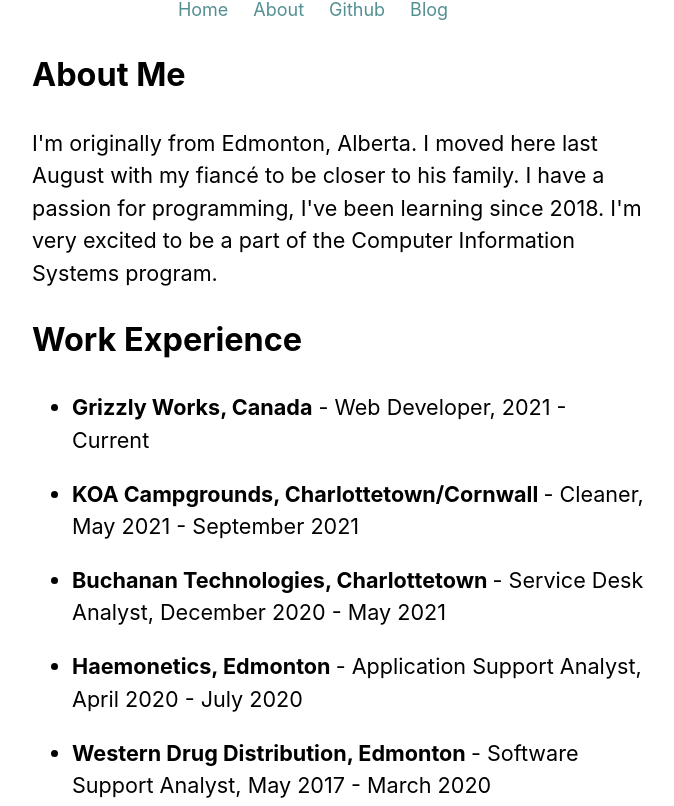
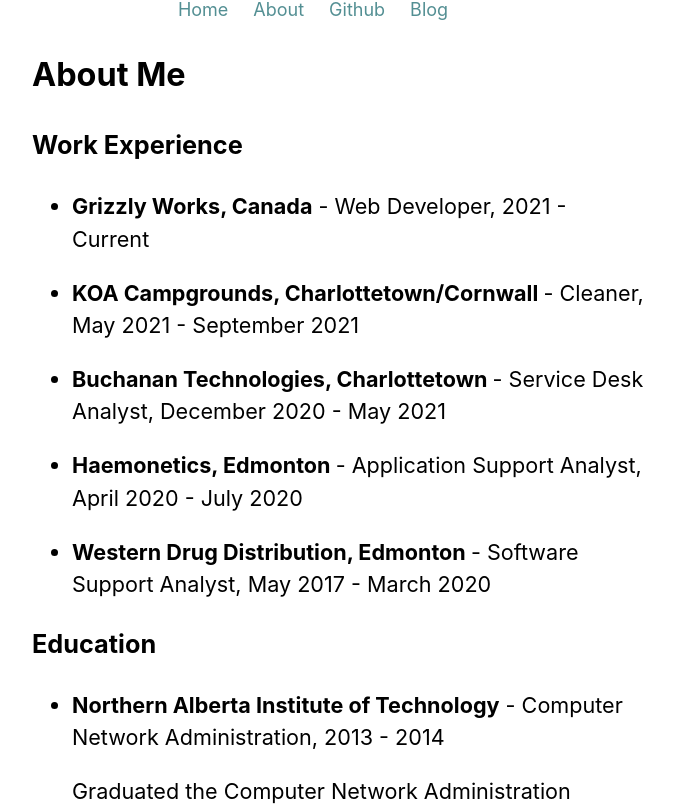
Before and after one commit to ashmval/nextjs-portfolio, a Next.js app: page /about in a window 1280 px wide. Shown: the part 335-1141 px from the top of the page, without its empty margins (302-976 px from the left). Built offline with nearby package versions, Linux system fonts and the light colour scheme.

Commit message:
Updated about page.

```diff
--- a/pages/about.js
+++ b/pages/about.js
@@ -19,13 +19,9 @@
                 </h2>
                 <p>
                     {/*Fix this */}
-                    I'm originally from Edmonton, Alberta.
-                    I moved here last August with my fiancé to be closer to his family.
-                    I have a passion for programming, I've been learning since 2018.
-                    I'm very excited to be a part of the Computer Information Systems program.
                 </p>
                     <div>
-                        <h2>Work Experience</h2>
+                        <h3>Work Experience</h3>
                         <ul>
                             <li className="title">
                                 <strong>Grizzly Works, Canada</strong> - Web Developer, 2021 - Current
@@ -53,7 +49,7 @@
                         </ul>
                     </div>
                 <div>
-                    <h2>Education</h2>
+                    <h3>Education</h3>
                     <ul>
                         <li className="title">
                             <strong>Northern Alberta Institute of Technology</strong> - Computer Network Administration,
@@ -74,8 +70,7 @@
                         </li>
                     </ul>
                 </div>
-                </section>
-
+            </section>
         </Layout>
     )
 }
```
